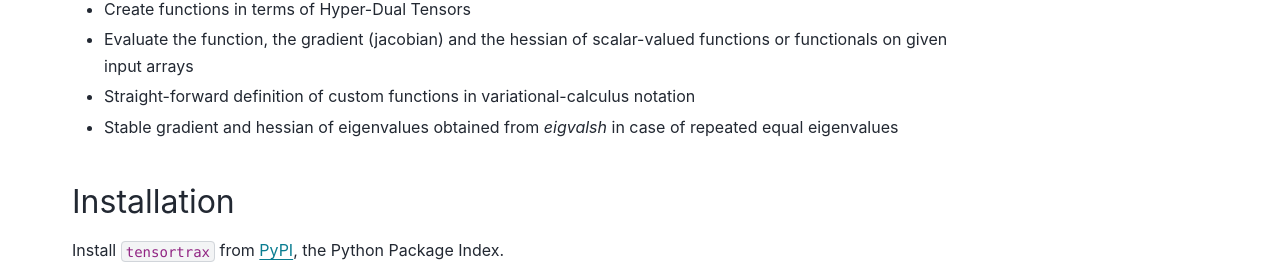
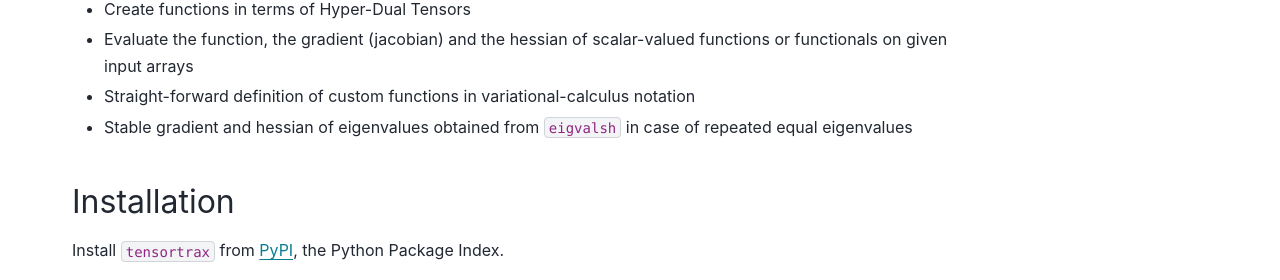
Before and after one commit to adtzlr/tensortrax, a Sphinx documentation site: the page built from docs/index.rst, in a window 1280 px wide. Shown: the part 426-706 px from the top of the page. Built offline with Sphinx 7.4.7 and the PyData theme 0.15.4, drawn with Linux system fonts in a browser that asks for light colours; pages that are not in the unit, such as notebooks, are missing from menus.

```diff
--- a/docs/index.rst
+++ b/docs/index.rst
@@ -10,7 +10,7 @@ Highlights
 - Create functions in terms of Hyper-Dual Tensors
 - Evaluate the function, the gradient (jacobian) and the hessian of scalar-valued functions or functionals on given input arrays
 - Straight-forward definition of custom functions in variational-calculus notation
-- Stable gradient and hessian of eigenvalues obtained from `eigvalsh` in case of repeated equal eigenvalues
+- Stable gradient and hessian of eigenvalues obtained from ``eigvalsh`` in case of repeated equal eigenvalues
 
 Installation
 ------------
```
